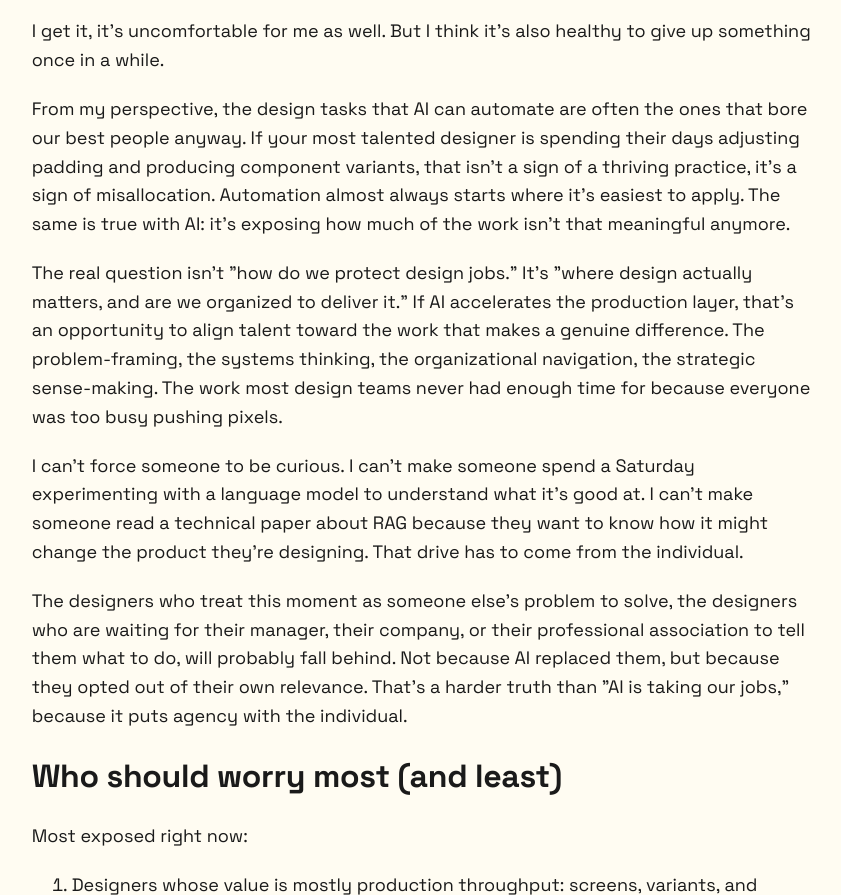
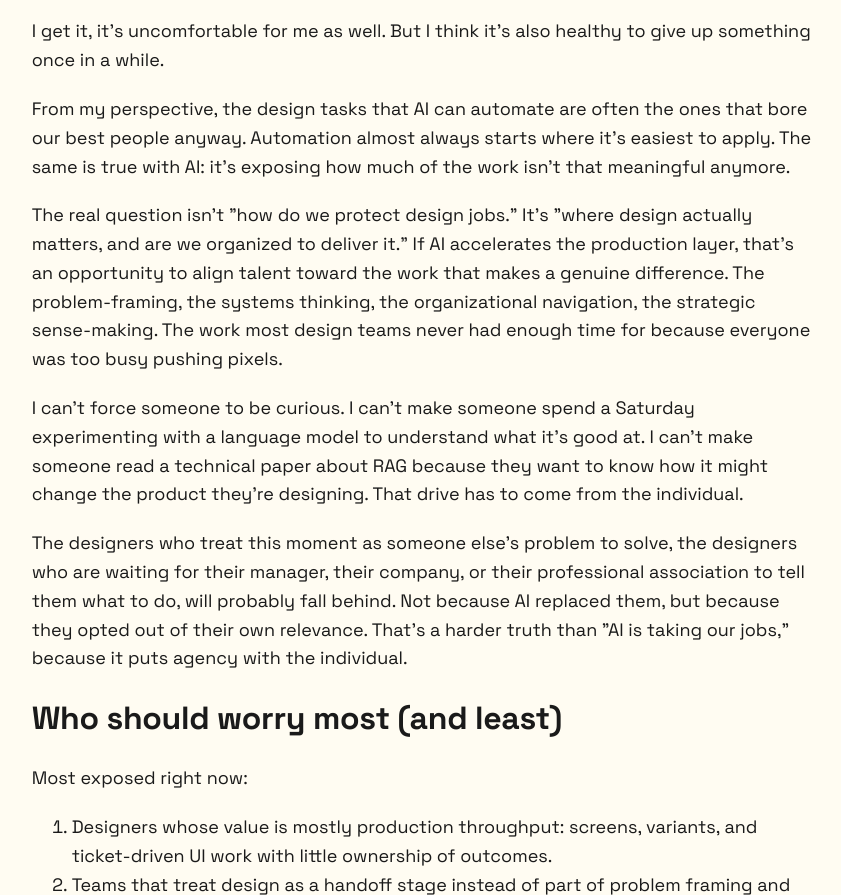
Before and after one commit to luntta/luntta.github.io, an Eleventy site: page src/notes/design-after-the-ai-panic.md in a window 1280 px wide. Shown: the part 5011-5906 px from the top of the page, without its empty margins (217-1058 px from the left). Built offline with nearby package versions, Linux system fonts and the light colour scheme; Eleventy itself is replaced by a stand-in of ours; files that its build step writes are made by us from their sources.

Commit message:
Reduce rambling

```diff
--- a/src/notes/design-after-the-ai-panic.md
+++ b/src/notes/design-after-the-ai-panic.md
@@ -88,7 +88,7 @@ Not every design task is meaningful. Some of what we call "craft" is really just
 
 I get it, it's uncomfortable for me as well. But I think it's also healthy to give up something once in a while.
 
-From my perspective, the design tasks that AI can automate are often the ones that bore our best people anyway. If your most talented designer is spending their days adjusting padding and producing component variants, that isn't a sign of a thriving practice, it's a sign of misallocation. Automation almost always starts where it's easiest to apply. The same is true with AI: it's exposing how much of the work isn't that meaningful anymore.
+From my perspective, the design tasks that AI can automate are often the ones that bore our best people anyway. Automation almost always starts where it's easiest to apply. The same is true with AI: it's exposing how much of the work isn't that meaningful anymore.
 
 The real question isn't "how do we protect design jobs." It's "where design actually matters, and are we organized to deliver it." If AI accelerates the production layer, that's an opportunity to align talent toward the work that makes a genuine difference. The problem-framing, the systems thinking, the organizational navigation, the strategic sense-making. The work most design teams never had enough time for because everyone was too busy pushing pixels.
 
```
